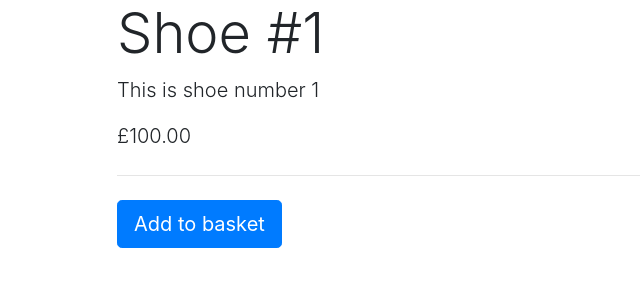
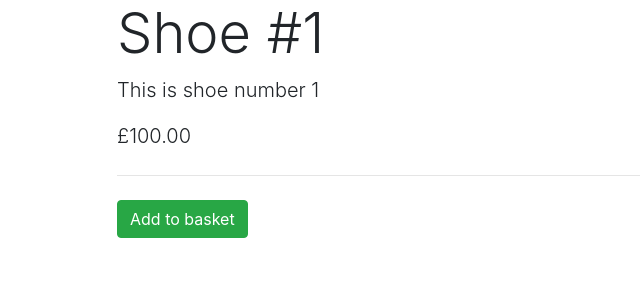
Before and after one commit to H09bdavies/BillBuddy_Test, a Django app: page /shoestore/product/1/ in a window 1280 px wide. Shown: the part 169-469 px from the top of the page, without its empty margins (0-640 px from the left). Run offline with Django 3.2, Linux system fonts and the light colour scheme; data comes from the database, SQL or seed files in the repository; both versions use the stored data as it was after the commit; some libraries are stand-ins or nearby versions.

Commit message:
Fix button not working

```diff
--- a/billbuddy_test/shoestore/templates/shoestore/detail.html
+++ b/billbuddy_test/shoestore/templates/shoestore/detail.html
@@ -9,9 +9,10 @@
       <p class="lead">{{product.product_desc}}</p>
       <p class="lead">£{{product.price}}</p>
       <hr class="my-4">
-      <p class="lead">
-        <a class="btn btn-primary btn-lg" href="#" role="button">Add to basket</a>
-      </p>
+      <form action="{% url 'shoestore:buy' product.id %}" method="post">
+        {% csrf_token %}
+        <button type="submit" class="btn btn-success" value="{{product.id}}">Add to basket</div>
+      </form>
     </div>
     {% else %}
       <p>Something went wrong.</p>
--- a/billbuddy_test/shoestore/templates/shoestore/index.html
+++ b/billbuddy_test/shoestore/templates/shoestore/index.html
@@ -39,7 +39,7 @@
                   <a href="{% url 'shoestore:detail' product.id %}" class="btn btn-primary">View product details</a>
                   <form action="{% url 'shoestore:buy' product.id %}" method="post">
                     {% csrf_token %}
-                    <button type="submit" class="btn btn-success" value="{{product.id}}">Buy Now</div>
+                    <button type="submit" class="btn btn-success" value="{{product.id}}">Add to basket</div>
                   </form>
                 </div>
               </div>
```
Also changed, not shown: billbuddy_test/db.sqlite3.
